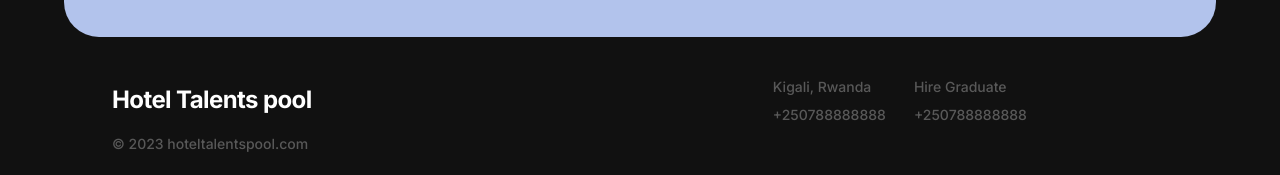
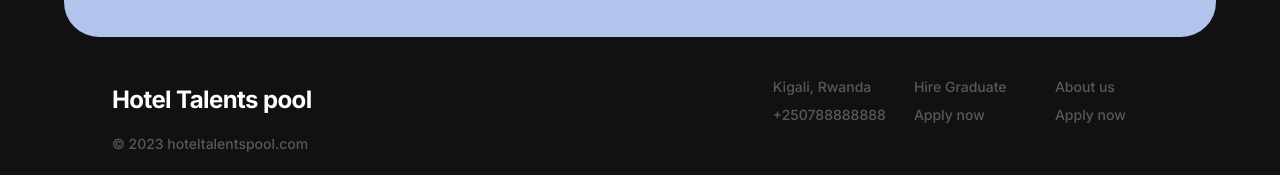
Before and after one commit to mbonikev/hotel_talents_pool, a React (Vite) app: page /#/ in a window 1280 px wide. Shown: the part 3756-3931 px from the top of the page. Built offline with nearby package versions, Linux system fonts and the light colour scheme; what ldrs would draw is missing.

Commit message:
Stalker-commit: src/components/Footer.jsx

```diff
--- a/src/components/Footer.jsx
+++ b/src/components/Footer.jsx
@@ -55,12 +55,34 @@ function Footer() {
               <div className="flex flex-col gap-2">
                 <Link
                   to={"/hireGraduate"}
+                  target="_blank"
                   className="text-sm text-white/30 font-medium"
                 >
                   Hire Graduate
                 </Link>
-                <Link to={formUrl} target="_blank" className="text-sm text-white/30 font-medium">
-                  +250788888888
+                <Link
+                  to={formUrl}
+                  target="_blank"
+                  className="text-sm text-white/30 font-medium"
+                >
+                  Apply now
+                </Link>
+              </div>
+              {/* 3 */}
+              <div className="flex flex-col gap-2">
+                <Link
+                  to={"/hireGraduate"}
+                  target="_blank"
+                  className="text-sm text-white/30 font-medium"
+                >
+                  About us
+                </Link>
+                <Link
+                  to={formUrl}
+                  target="_blank"
+                  className="text-sm text-white/30 font-medium"
+                >
+                  Apply now
                 </Link>
               </div>
             </div>
```
